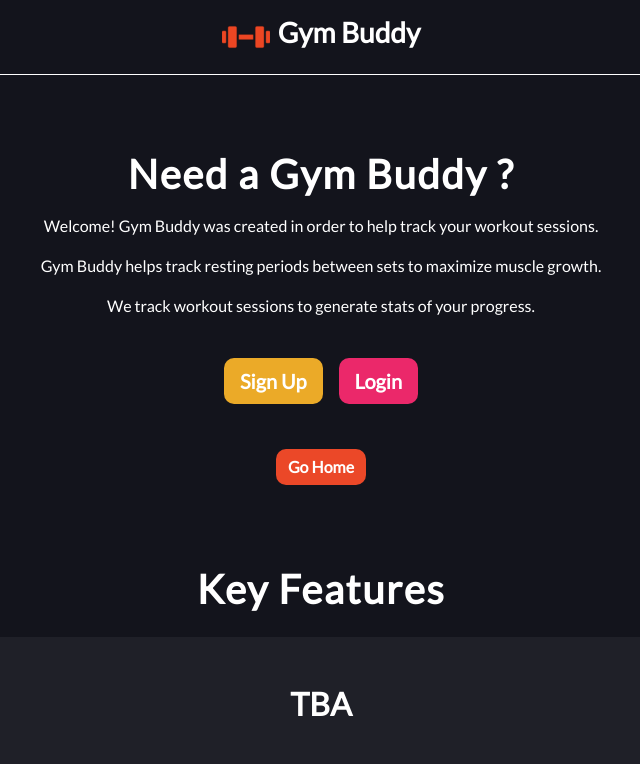
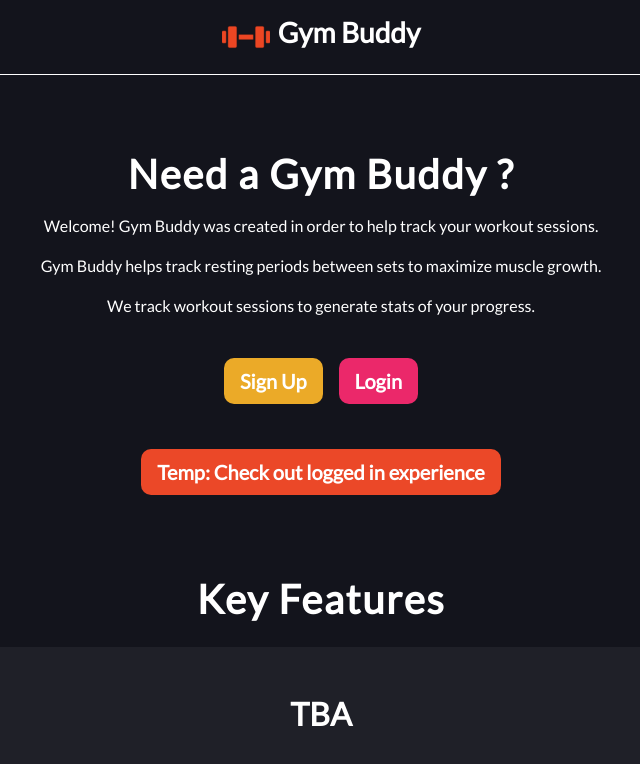
Before and after one commit to JOlivares123/GymBuddy, a React (Create React App) app: page / in a window 1280 px wide. Shown: the top 764 px of the page, without its empty margins (319-959 px from the left). Built offline with nearby package versions, Linux system fonts and the light colour scheme.

Commit message:
updated copy on Landingpage temp button

```diff
--- a/src/routes/Landing/LandingPage.jsx
+++ b/src/routes/Landing/LandingPage.jsx
@@ -7,7 +7,11 @@ export const LandingPage = () => {
       <Hero />
       <br />
       {/* temp button to test out func on mobile */}
-      <CustButton link={"/home"} text={"Go Home"} />
+      <CustButton
+        link={"/home"}
+        className="btn-lg"
+        text={"Temp: Check out logged in experience"}
+      />
       <KeyFeatures />
     </>
   );
```
